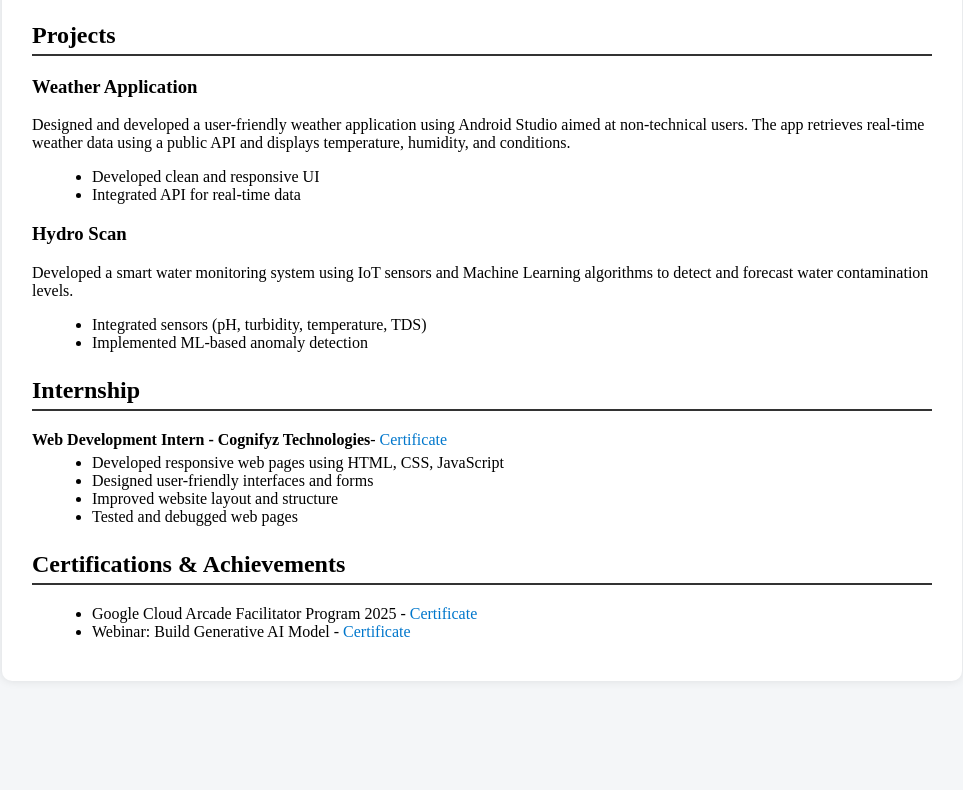
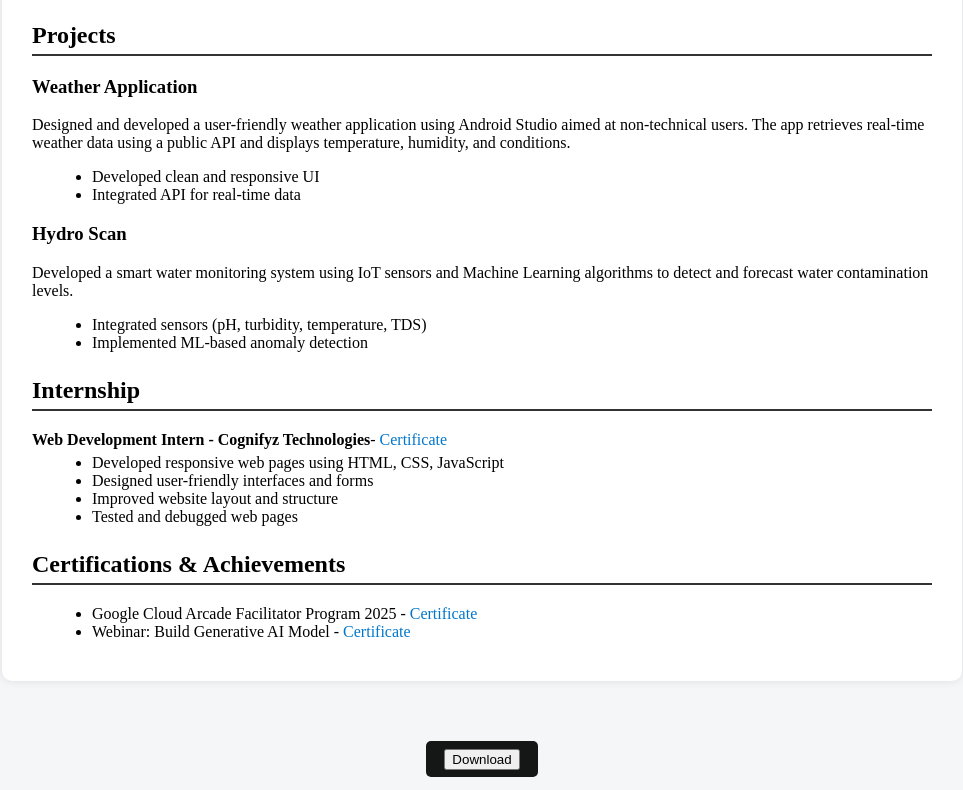
Before and after one commit to Priya29200402/Web-technologies, a plain HTML site: page RESUME/resume.html in a window 1280 px wide. Shown: the part 823-1613 px from the top of the page, without its empty margins (158-1121 px from the left). Before the commit the page ends 1534 px from the top, so only its background shows below. Drawn offline with Linux system fonts and the light colour scheme.

Commit message:
Updated My Resume

```diff
--- a/RESUME/resume.html
+++ b/RESUME/resume.html
@@ -1,5 +1,6 @@
 <!DOCTYPE html>
 <html lang="en">
+
 <head>
     <meta charset="UTF-8">
     <title>Priyanka Mudalagi Resume</title>
@@ -13,17 +14,20 @@
             background-color: #f4f6f8;
             margin: 0;
         }
+
         .container {
             max-width: 900px;
             margin: 30px auto;
             background: white;
             padding: 30px;
             border-radius: 10px;
-            box-shadow: 0 0 10px rgba(0,0,0,0.1);
+            box-shadow: 0 0 10px rgba(0, 0, 0, 0.1);
         }
+
         .header {
             text-align: center;
         }
+
         .header img {
             width: 150px;
             height: 150px;
@@ -31,30 +35,38 @@
             object-fit: contain;
             border: 2px solid #333;
         }
+
         h1 {
             margin: 10px 0;
         }
+
         h2 {
             border-bottom: 2px solid #333;
             padding-bottom: 5px;
             margin-top: 25px;
         }
+
         .section {
             margin-top: 15px;
         }
+
         ul {
             margin: 5px 0 10px 20px;
         }
+
         a {
             text-decoration: none;
             color: #0077cc;
         }
+
         a:hover {
             text-decoration: underline;
         }
+
         .icon {
             margin-right: 6px;
         }
+
         .github-btn {
             display: inline-block;
             margin-top: 10px;
@@ -63,8 +75,24 @@
             color: white;
             border-radius: 5px;
         }
+
+        .download-container {
+            text-align: center;
+            margin: 20px 0;
+        }
+
+        .download {
+            padding: 10px 18px;
+            background-color: #151616;
+            color: white;
+            border-radius: 5px;
+            text-decoration: none;
+            font-size: 15px;
+            font-family: t;
+        }
     </style>
 </head>
+
 <body>
 
     <div class="container">
@@ -91,8 +119,10 @@
             <h2 style="text-align: justify;">Objective</h2>
             <p>
                 As a Computer Science and Engineering graduate with strong programming and problem-solving skills,
-            I aim to apply my expertise in Software Development to drive innovation and efficiency in an organization.
-            I seek opportunities to contribute while continuously expanding my technical proficiency in a dynamic environment.
+                I aim to apply my expertise in Software Development to drive innovation and efficiency in an
+                organization.
+                I seek opportunities to contribute while continuously expanding my technical proficiency in a dynamic
+                environment.
             </p>
         </div>
 
@@ -119,8 +149,10 @@
 
             <h3 style="text-align: justify;">Weather Application</h3>
             <p>
-            Designed and developed a user-friendly weather application using Android Studio aimed at non-technical users.
-            The app retrieves real-time weather data using a public API and displays temperature, humidity, and conditions.
+                Designed and developed a user-friendly weather application using Android Studio aimed at non-technical
+                users.
+                The app retrieves real-time weather data using a public API and displays temperature, humidity, and
+                conditions.
             </p>
             <ul>
                 <li>Developed clean and responsive UI</li>
@@ -140,7 +172,8 @@
 
         <div class="section">
             <h2>Internship</h2>
-        <strong>Web Development Intern - Cognifyz Technologies</strong>-<a href="https://drive.google.com/file/d/1M5lZon7kyG-FE-Xxll4pMfjIbpnlm6Tx/view" target="_blank">
+            <strong>Web Development Intern - Cognifyz Technologies</strong>-<a
+                href="https://drive.google.com/file/d/1M5lZon7kyG-FE-Xxll4pMfjIbpnlm6Tx/view" target="_blank">
                 Certificate
             </a>
             <ul>
@@ -157,7 +190,8 @@
             <ul>
                 <li>
                     Google Cloud Arcade Facilitator Program 2025 -
-                <a href="https://www.cloudskillsboost.google/public_profiles/615d1035-948a-4010-9d6d-966332fb5c1d" target="_blank">
+                    <a href="https://www.cloudskillsboost.google/public_profiles/615d1035-948a-4010-9d6d-966332fb5c1d"
+                        target="_blank">
                         Certificate
                     </a>
                 </li>
@@ -171,6 +205,13 @@
         </div>
 
     </div>
+    <br>
+    <div class="download-container">
+        <a href="Priyanka Mudalagi (2).pdf" download class="download">
+            <input type="button" value="Download">
+        </a>
+    </div>
 
 </body>
+
 </html>
```
Lines whose indentation alone changed are shown as unchanged.
